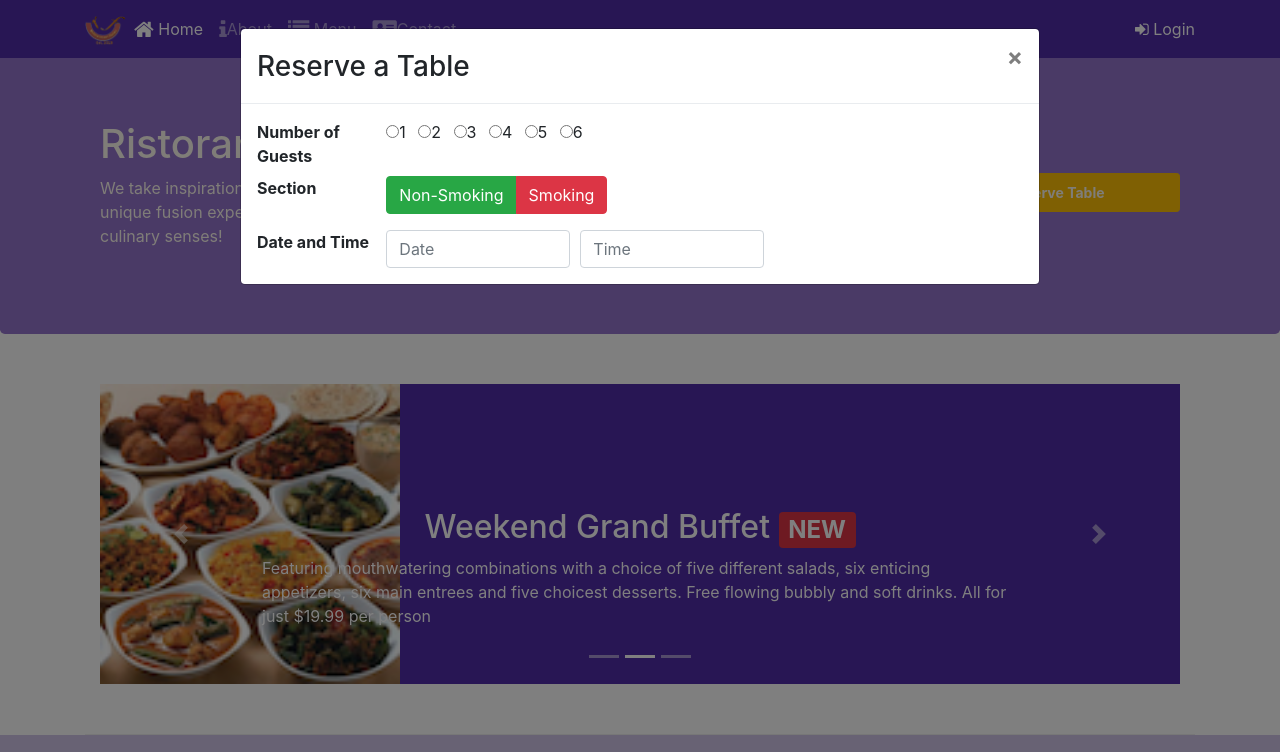
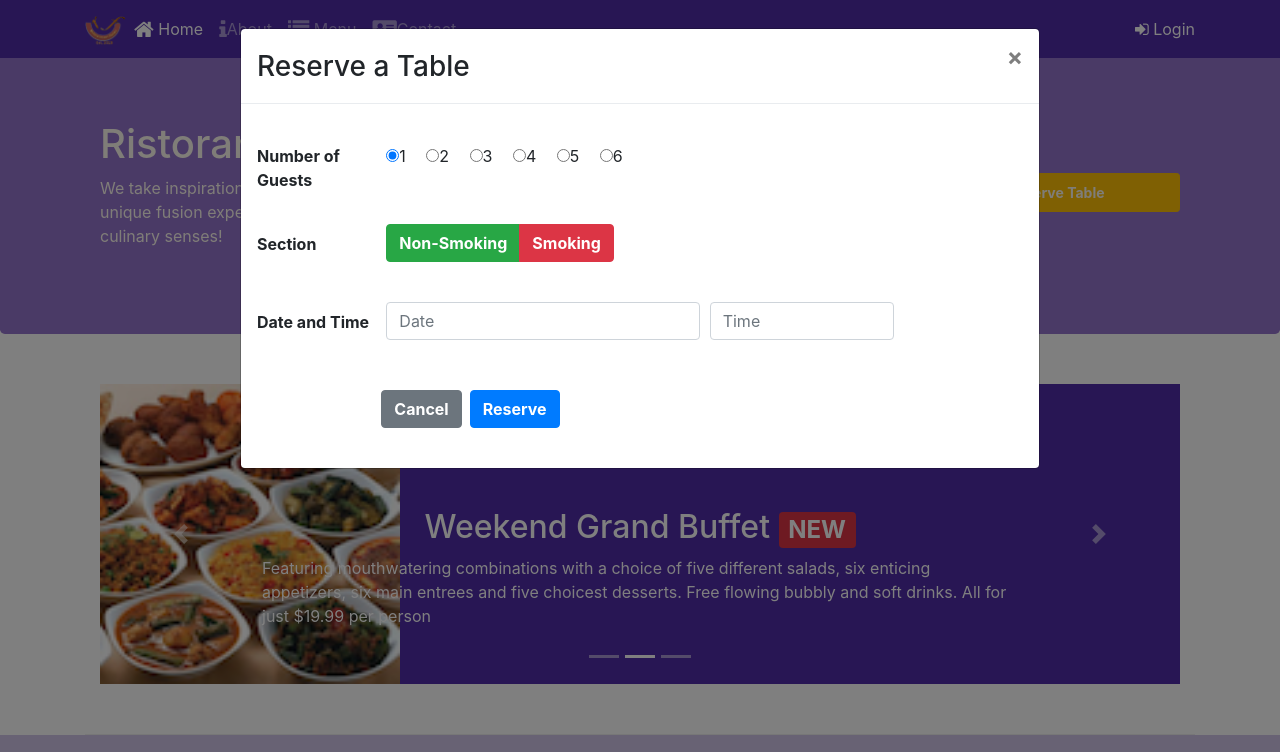
Before and after one commit to Hoang-Minh/conFusion, a plain HTML site: page index.html in a window 1280 px wide. Both pictures are taken after a click on the button "Reserve Table". Shown: the top 752 px of the page. Drawn offline with nearby package versions, Linux system fonts and the light colour scheme.

Commit message:
Reserve Table Modal

```diff
--- a/index.html
+++ b/index.html
@@ -129,71 +129,6 @@
             </div>
         </div>
 
-        <!-- <div class="row row-content align-items-center">
-            <div class="col-12 col-sm-8 offset-md-2">
-                <div class="card" id="reserve-table">
-                    <a name="reserve-table"></a>
-                    <h3 class="card-header bg-warning text-white">Reserve a Table</h3>
-                    <div class="card-body">
-                        <dl class="row">
-                            <dd class="col-12 col-sm-2">Number of guests</dd>
-                            <div class="col-2 col-sm-1">
-                                <div class="form-check">
-                                    <input type="radio" class="form-check-input" name="number" id="one" value="">
-                                    <label class="form-check-label" for="one">1</label>
-                                </div>
-                            </div>
-                            <div class="col-2 col-sm-1">
-                                <div class="form-check">
-                                    <input type="radio" class="form-check-input" name="number" id="two" value="">
-                                    <label class="form-check-label" for="two">2</label>
-                                </div>
-                            </div>
-                            <div class="col-2 col-sm-1">
-                                <div class="form-check">
-                                    <input type="radio" class="form-check-input" name="number" id="three" value="">
-                                    <label class="form-check-label" for="three">3</label>
-                                </div>
-                            </div>
-                            <div class="col-2 col-sm-1">
-                                <div class="form-check">
-                                    <input type="radio" class="form-check-input" name="number" id="four" value="">
-                                    <label class="form-check-label" for="four">4</label>
-                                </div>
-                            </div>
-                            <div class="col-2 col-sm-1">
-                                <div class="form-check">
-                                    <input type="radio" class="form-check-input" name="number" id="five" value="">
-                                    <label class="form-check-label" for="five">5</label>
-                                </div>
-                            </div>
-                            <div class="col-2 col-sm-1">
-                                <div class="form-check">
-                                    <input type="radio" class="form-check-input" name="number" id="six" value="">
-                                    <label class="form-check-label" for="six">6</label>
-                                </div>
-                            </div>
-                        </dl>
-                        <dl class="row">
-                            <dd class="col-12 col-sm-2">Date and Time</dd>
-                            <div class="col-6 col-md-4">
-                                <input type="text" class="form-control" id="date" name="date" placeholder="Date">
-                            </div>
-                            <div class="col-6 col-md-4">
-                                <input type="text" class="form-control" id="time" name="time" placeholder="Time">
-                            </div>
-                        </dl>
-                        <dl class="row">
-                            <div class="col-12 col-md-2 offset-md-2">
-                                <button class="btn btn-primary">Reserve</button>
-                            </div>
-                        </dl>
-                    </div>
-                </div>
-            </div>
-
-        </div> -->
-
         <div id="reserveTableModal" class="modal fade" role="dialog">
             <div class="modal-dialog modal-lg" role="content">
                 <div class="modal-content">
@@ -203,37 +138,44 @@
                     </div>
                     <div class="modal-body">
                         <form>
-                            <div class="form-row">
+                            <div class="form-row mt-4 mb-4">
                                 <div class="col-12 col-sm-2">
                                     <label><strong>Number of Guests</strong></label>
                                 </div>
                                 <div class="form-group col-12 col-sm-10">
-                                    <label class="radio-inline mr-2"><input type="radio" name="optradio">1</label>
-                                    <label class="radio-inline mr-2"><input type="radio" name="optradio">2</label>
-                                    <label class="radio-inline mr-2"><input type="radio" name="optradio">3</label>
-                                    <label class="radio-inline mr-2"><input type="radio" name="optradio">4</label>
-                                    <label class="radio-inline mr-2"><input type="radio" name="optradio">5</label>
-                                    <label class="radio-inline mr-2"><input type="radio" name="optradio">6</label>
+                                    <label class="radio-inline mr-3"><input type="radio" name="optradio" checked>1</label>
+                                    <label class="radio-inline mr-3"><input type="radio" name="optradio">2</label>
+                                    <label class="radio-inline mr-3"><input type="radio" name="optradio">3</label>
+                                    <label class="radio-inline mr-3"><input type="radio" name="optradio">4</label>
+                                    <label class="radio-inline mr-3"><input type="radio" name="optradio">5</label>
+                                    <label class="radio-inline mr-3"><input type="radio" name="optradio">6</label>
                                 </div>
                             </div>
-                            <div class="form-row">
-                                <div class="col-12 col-sm-2">
+                            <div class="form-row mt-4 mb-4">
+                                <div class="col-12 col-sm-2 mt-2">
                                     <label><strong>Section</strong></label>
                                 </div>
                                 <div class="form-group btn-group col-12 col-sm-10" role="group" aria-label="Basic example">
-                                    <button type="button" class="btn btn-success">Non-Smoking</button>
-                                    <button type="button" class="btn btn-danger">Smoking</button>
+                                    <button type="button" class="btn btn-success"><strong>Non-Smoking</strong></button>
+                                    <button type="button" class="btn btn-danger"><strong>Smoking</strong></button>
                                 </div>
                             </div>
-                            <div class="form-row">
-                                <div class="col-12 col-sm-2"><label><strong>Date and Time</strong></label></div>
-                                <div class="col-6 col-sm-3">
+                            <div class="form-row mt-4 mb-4">
+                                <div class="col-12 col-sm-2 mt-2"><label><strong>Date and Time</strong></label></div>
+                                <div class="col-6 col-sm-5">
                                     <input type="text" class="form-control" id="date" name="date" placeholder="Date">
                                 </div>
                                 <div class="col-6 col-sm-3">
                                     <input type="text" class="form-control" id="time" name="time" placeholder="Time">
                                 </div>
-
+                            </div>
+                            <div class="form-row mt-5 mb-4">
+                                <div class="btn-group mr-2 offset-sm-2" role="group" aria-label="First group">
+                                    <button type="button" class="btn btn-secondary" data-dismiss="modal"><strong>Cancel</strong></button>
+                                </div>
+                                <div class="btn-group mr-2" role="group" aria-label="Second group">
+                                    <button type="button" class="btn btn-primary"><strong>Reserve</strong></button>
+                                </div>
                             </div>
                         </form>
                     </div>
```
